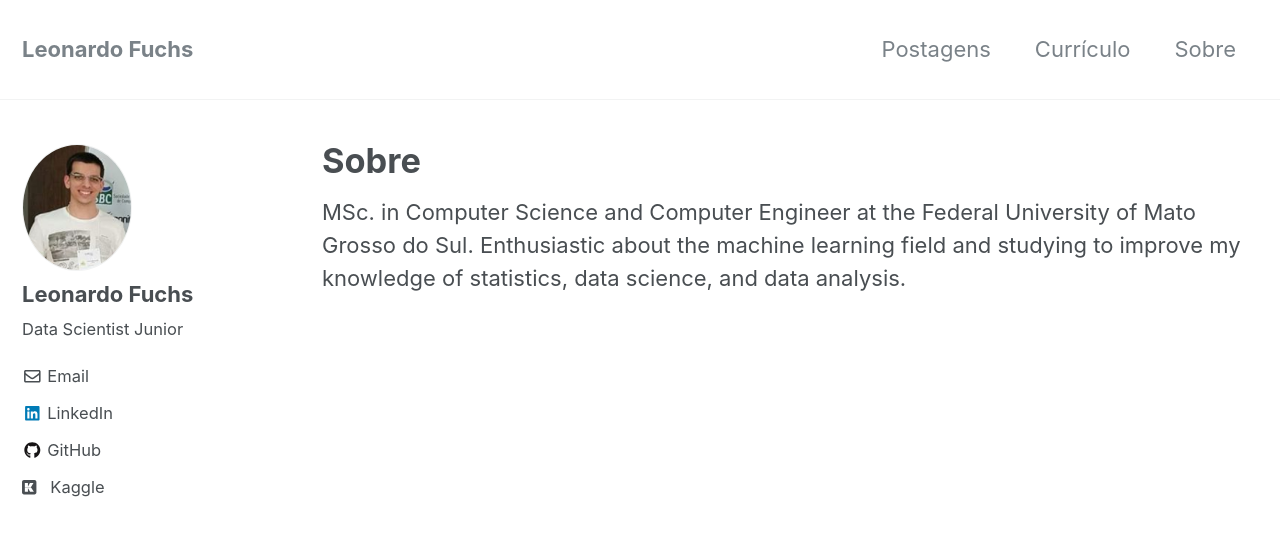
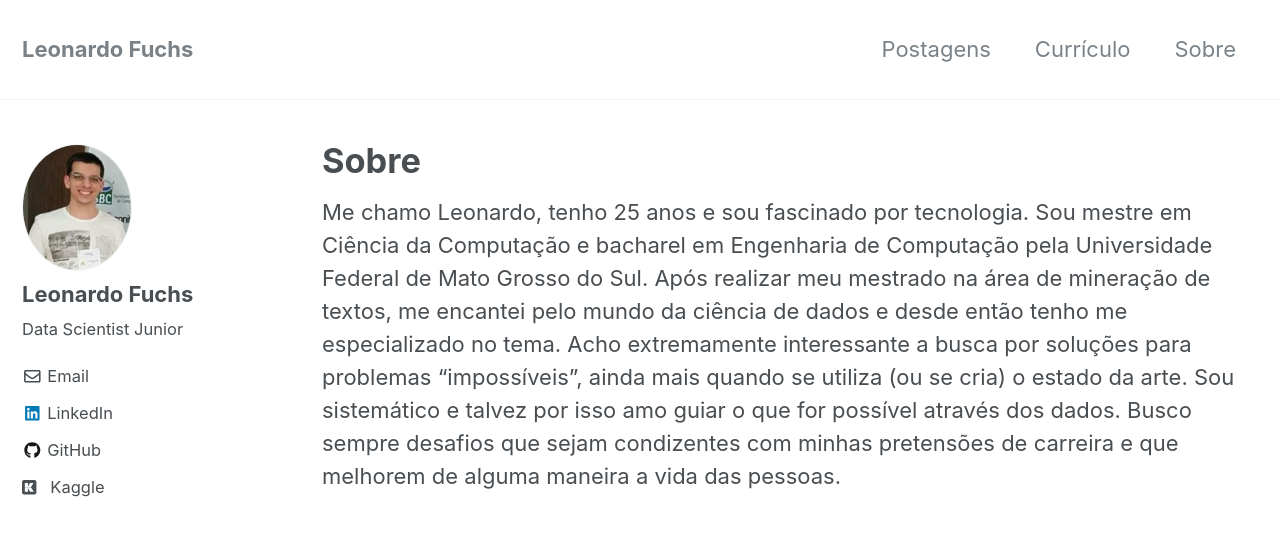
Before and after one commit to LeoFuchs/LeoFuchs.github.io, a Jekyll site: the page built from _pages/about.md, in a window 1280 px wide and 900 px high. Shown: the top 536 px of the window. Built offline with Jekyll 4.4.1, drawn with Linux system fonts in a browser that asks for light colours; nearby versions of some CDN libraries.

Commit message:
Update about.md

```diff
--- a/_pages/about.md
+++ b/_pages/about.md
@@ -3,4 +3,4 @@ title: "Sobre"
 permalink: /sobre/
 ---
 
-MSc. in Computer Science and Computer Engineer at the Federal University of Mato Grosso do Sul. Enthusiastic about the machine learning field and studying to improve my knowledge of statistics, data science, and data analysis.
+Me chamo Leonardo, tenho 25 anos e sou fascinado por tecnologia. Sou mestre em Ciência da Computação e bacharel em Engenharia de Computação pela Universidade Federal de Mato Grosso do Sul. Após realizar meu mestrado na área de mineração de textos, me encantei pelo mundo da ciência de dados e desde então tenho me especializado no tema. Acho extremamente interessante a busca por soluções para problemas "impossíveis", ainda mais quando se utiliza (ou se cria) o estado da arte. Sou sistemático e talvez por isso amo guiar o que for possível através dos dados. Busco sempre desafios que sejam condizentes com minhas pretensões de carreira e que melhorem de alguma maneira a vida das pessoas.
```
